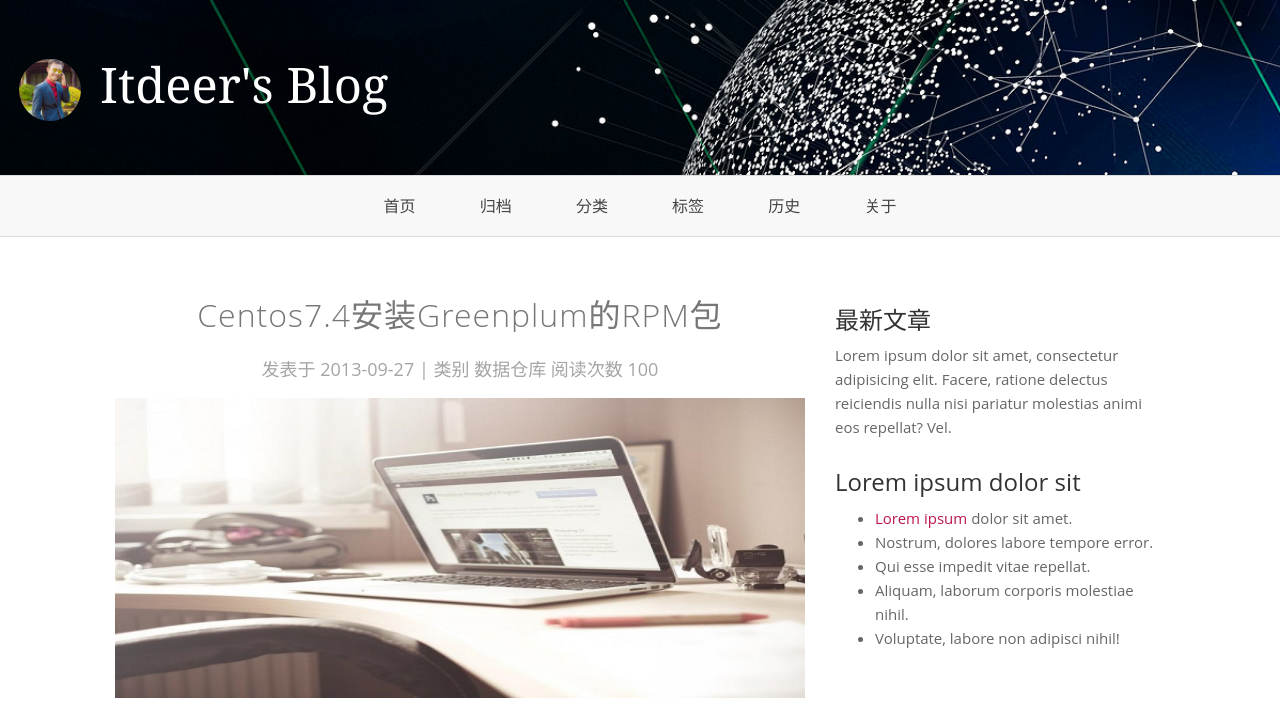
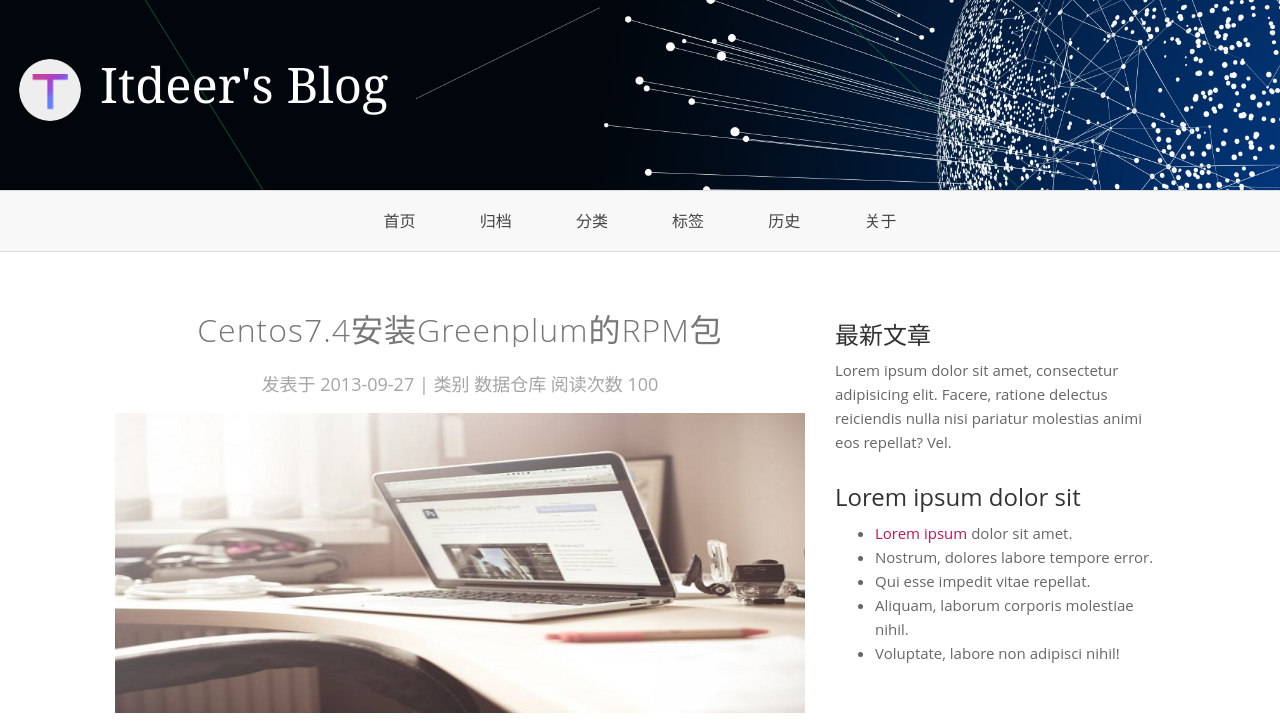
Before and after one commit to ItdeerLab/BlogTheme, a plain HTML site: page index.html in a window 1280 px wide. Shown: the top 725 px of the page. Drawn offline with nearby package versions, Linux system fonts and the light colour scheme.

Commit message:
edit index.html

```diff
--- a/index.html
+++ b/index.html
@@ -9,7 +9,7 @@
 
 		<title>Itdeer Blog</title>
 
-		<link rel="shortcut icon" href="static/images/icon.png">
+		<link rel="shortcut icon" href="static/images/logo.ico">
 		<link rel="stylesheet" href="static/css/bootstrap.no-icons.min.css" />
 		<link rel="stylesheet" href="static/css/styles.css">
 		<link rel="stylesheet" href="static/css/toup.css" />
@@ -22,7 +22,7 @@
 			<!-- header 头部 logo -->
 			<div id="head" class="parallax">
 				<h1 id="logo" class="text-left">
-					<span class="title"><img class="img-circle" src="static/images/logo.png" alt="">Itdeer's Blog</span>
+					<span class="title"><img class="img-circle" src="static/images/head_logo.png" alt="">Itdeer's Blog</span>
 				</h1>
 			</div>
 
--- a/static/css/styles.css
+++ b/static/css/styles.css
@@ -225,10 +225,11 @@ a:hover {
 
 **********************************************************************/
 #head {
-  background: #f4f4f4 url(../images/bg_logo.png) top center;
+  background: #f4f4f4 url(../images/head_bj.png) top center;
   background-size: cover;
   color: #7C7C7C;
   padding: 30px 0 35px 0;
+  height: 190px;
 }
 #head img.img-circle {
   width: 80px;
```
Also changed, not shown: static/images/1.jpg (deleted), static/images/bg_logo.png (deleted), static/images/head_bj.png (added), static/images/head_logo.png (added), static/images/icon.png (deleted), static/images/logo.ico (added), static/images/me.png (renamed from static/images/logo.png), static/images/sample_clients.png (deleted).
